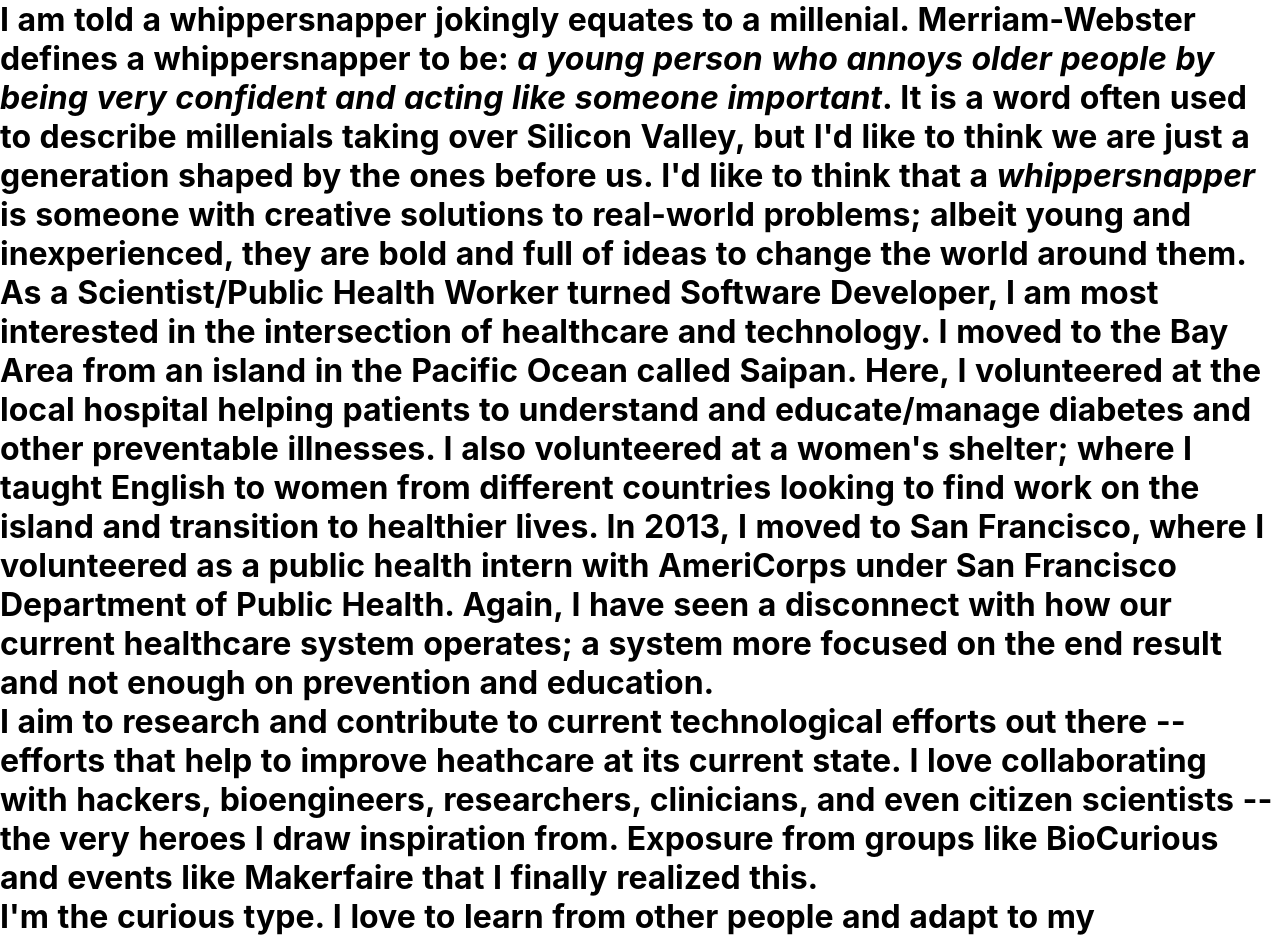
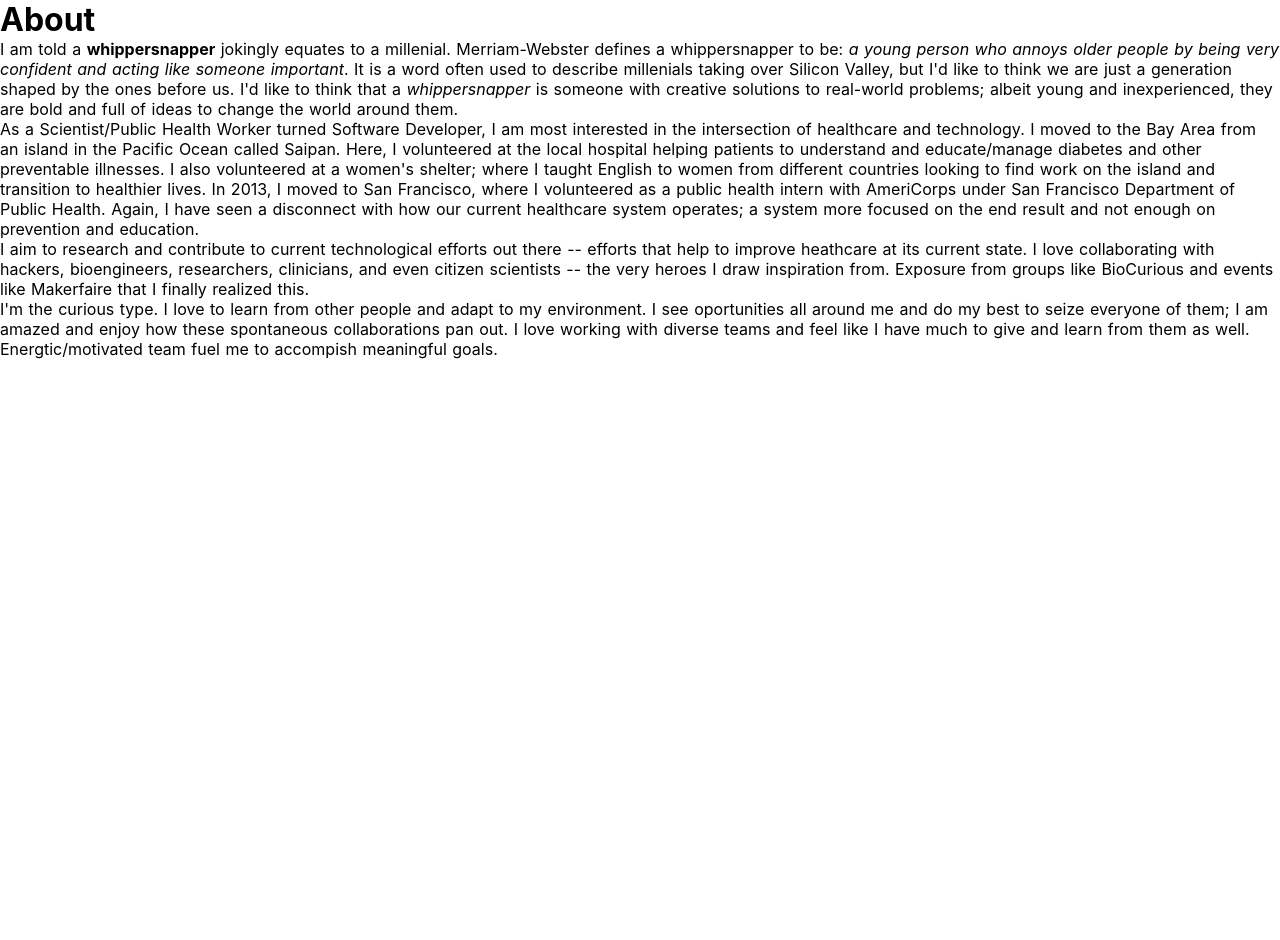
Before and after one commit to isemona/portfoliov2, a Nuxt app: page /about in a window 1280 px wide. Shown: the top 940 px of the page. After the commit the page ends 800 px from the top, so only its background shows below. Built offline with nearby package versions, Linux system fonts and the light colour scheme.

Commit message:
Added urls to my blog and reading list page

```diff
--- a/pages/about.vue
+++ b/pages/about.vue
@@ -1,14 +1,14 @@
 <template>
 <div>
-  <h1>
-      <p>I am told a <strong>whippersnapper</strong> jokingly equates to a millenial. Merriam-Webster defines a
+  <h1>About</h1>
+      <div>I am told a <strong>whippersnapper</strong> jokingly equates to a millenial. Merriam-Webster defines a
         whippersnapper to be: <em>a young person who annoys older people by being very confident and acting like
         someone important</em>. It is a word often used to describe millenials taking over Silicon Valley,
         but I'd like to think we are just a generation shaped by the ones before us. I'd like to think that a
         <i>whippersnapper</i> is someone with creative solutions to real-world problems; albeit young and
-        inexperienced, they are bold and full of ideas to change the world around them.</p>
+        inexperienced, they are bold and full of ideas to change the world around them.</div>
 
-      <p>As a Scientist/Public Health Worker turned Software Developer, I am most interested in the intersection
+      <div>As a Scientist/Public Health Worker turned Software Developer, I am most interested in the intersection
           of healthcare and technology. I moved to the Bay Area from an island in the Pacific Ocean called Saipan.
           Here, I volunteered at the local hospital helping patients to understand and educate/manage diabetes and
           other preventable illnesses. I also volunteered at a women's shelter; where I taught English to women
@@ -16,17 +16,17 @@
           I moved to San Francisco, where I volunteered as a public health intern with AmeriCorps under
           San Francisco Department of Public Health. Again, I have seen a disconnect with how our current
           healthcare system operates; a system more focused on the end result and not enough on prevention
-          and education.</p>
+          and education.</div>
 
-      <p>I aim to research and contribute to current technological efforts out there -- efforts that help to
+      <div>I aim to research and contribute to current technological efforts out there -- efforts that help to
           improve heathcare at its current state. I love collaborating with hackers, bioengineers, researchers,
           clinicians, and even citizen scientists -- the very heroes I draw inspiration from. Exposure from groups
-          like BioCurious and events like Makerfaire that I finally realized this.</p>
+          like BioCurious and events like Makerfaire that I finally realized this.</div>
 
-      <p>I'm the curious type. I love to learn from other people and adapt to my environment.
+      <div>I'm the curious type. I love to learn from other people and adapt to my environment.
           I see oportunities all around me and do my best to seize everyone of them; I am amazed and enjoy how
           these spontaneous collaborations pan out. I love working with diverse teams and feel like I have much to
-          give and learn from them as well. Energtic/motivated team fuel me to accompish meaningful goals.</p>
-  </h1>
+          give and learn from them as well. Energtic/motivated team fuel me to accompish meaningful goals.</div>
+
 </div>
 </template>
--- a/pages/blog.vue
+++ b/pages/blog.vue
@@ -1,5 +1,5 @@
 <template>
-    <p>1. Why I decided to join a bootcamp?
+    <!-- <div>1. Why I decided to join a bootcamp?
     At a certain point in your growing and learning phase you hit a point where you are stagnant. I recognized
     this was happening to me and saw no clear path of being promoted to the next level at my current company.
     I decided to take action and forge a path of my own and so I researched and tried different options
@@ -11,7 +11,7 @@
     alumnae gcommunity.
 
     If you want to go far seek education and mentorship.
-    </p>
+    </div> -->
 
 
 </template>
--- a/pages/index.vue
+++ b/pages/index.vue
@@ -32,12 +32,14 @@
 
         <a
           href="https://sigama.pythonanywhere.com/"
+          target="_blank"
           class="button--grey"
           >Blog</a
         >
 
         <a
-          href="/reading-list"
+          href="https://www.goodreads.com/user/show/18346324-mona"
+          target="_blank"
           class="button--grey"
           >Reading List</a
         >
@@ -71,14 +73,14 @@
     'Segoe UI', Roboto, 'Helvetica Neue', Arial, sans-serif;
   display: block;
   font-weight: 300;
-  font-size: 100px;
+  font-size: 60px;
   color: #35495e;
   letter-spacing: 1px;
 }
 
 .subtitle {
   font-weight: 300;
-  font-size: 42px;
+  font-size: 40px;
   color: #526488;
   word-spacing: 5px;
   padding-bottom: 15px;
```
